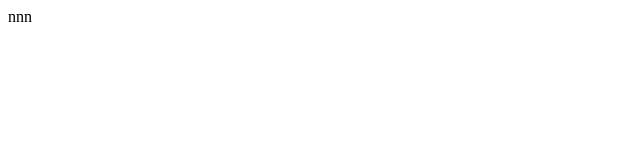
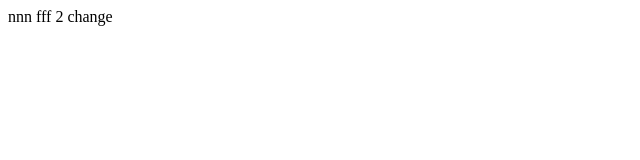
Before and after one commit to HumaidSaif/gitProject, a plain HTML site: page index.html in a window 1280 px wide. Shown: the whole page, without its empty margins (0-640 px from the left). Drawn offline with Linux system fonts and the light colour scheme.

Commit message:
Update index.html

```diff
--- a/index.html
+++ b/index.html
@@ -2,4 +2,7 @@
 
 nnn
 
+
+  fff 2 change
+
 </html>
```
